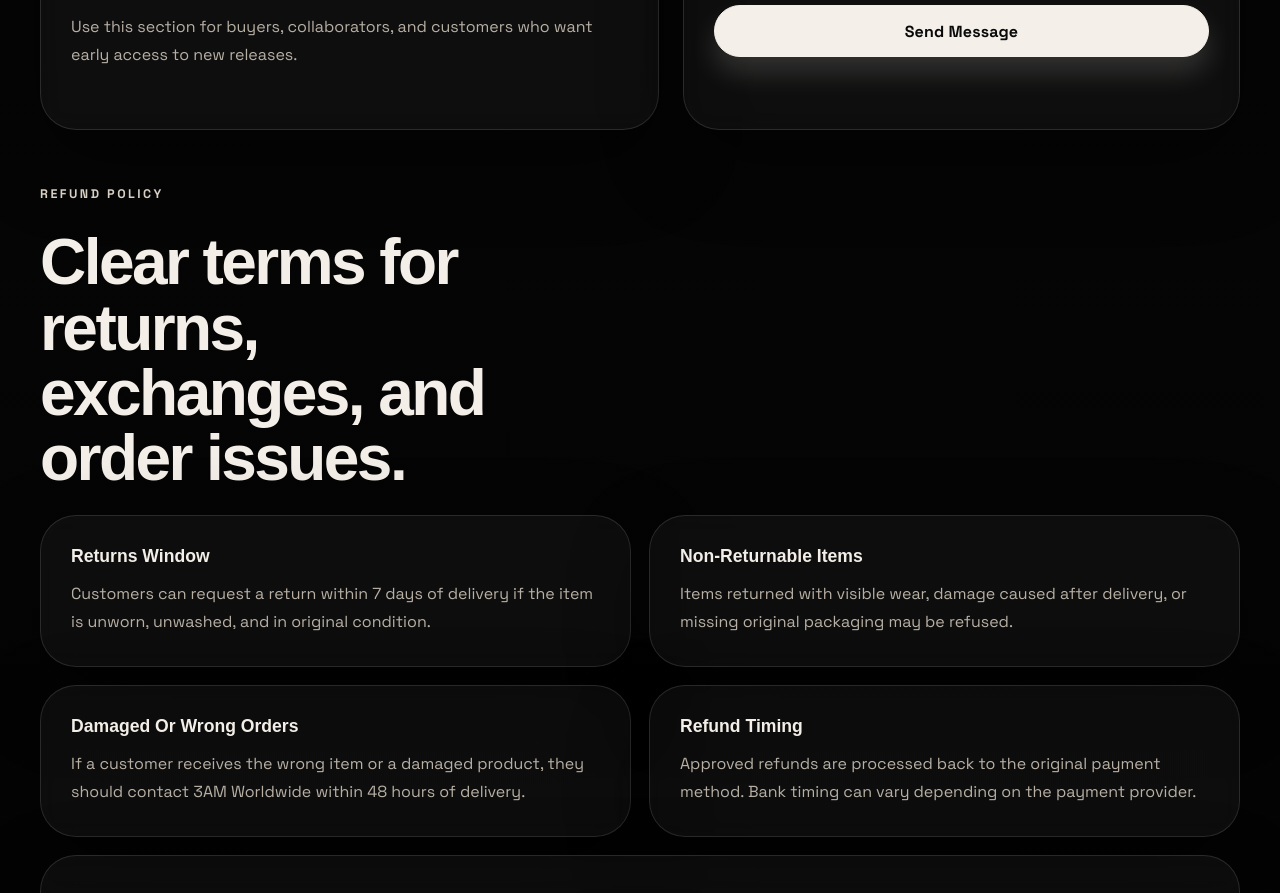
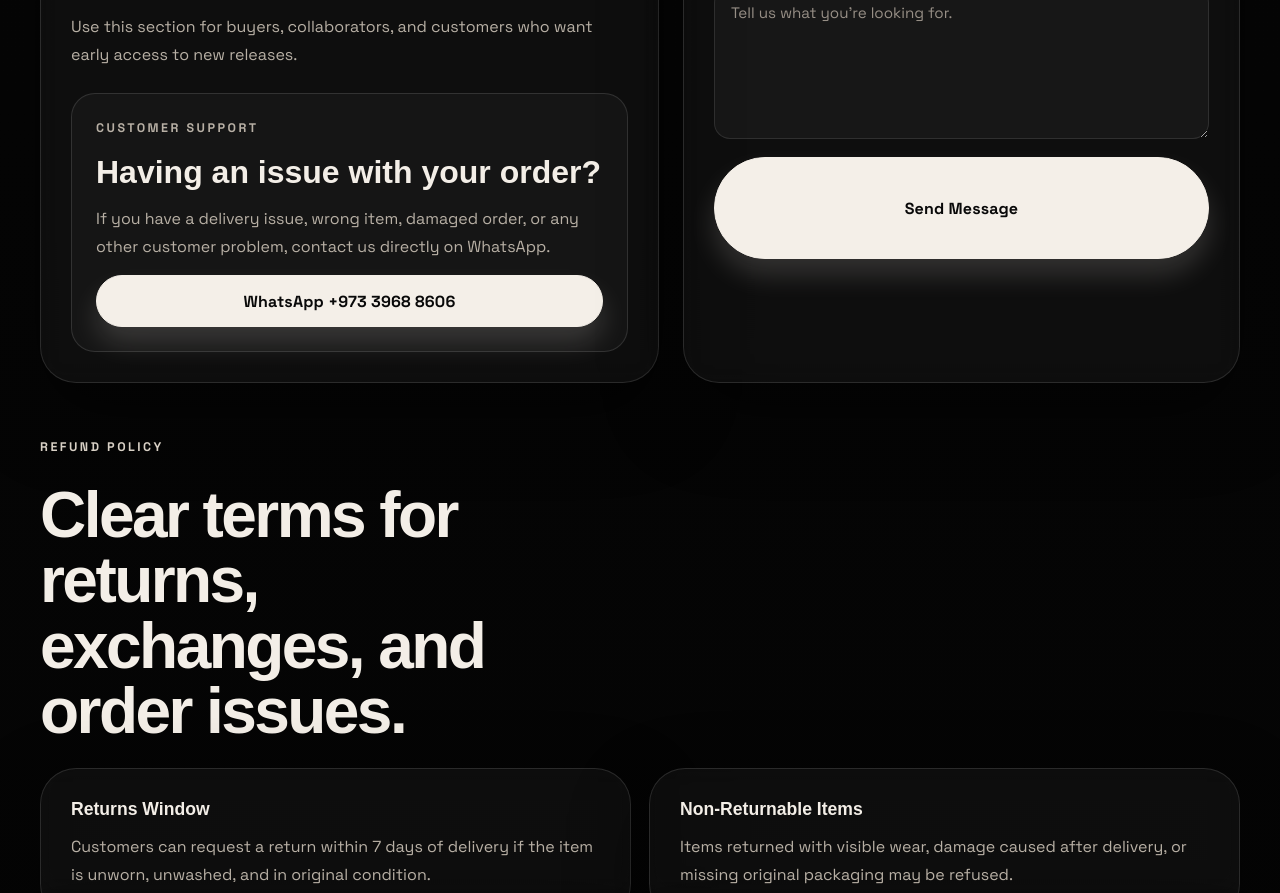
Before and after one commit to 3AMDROP/3AMDROP, a website: page index.html in a window 1280 px wide. Shown: the part 5062-5955 px from the top of the page. Drawn offline with Linux system fonts and the light colour scheme; a web font is replaced by a local one.

Commit message:
Add WhatsApp support contact section

```diff
--- a/index.html
+++ b/index.html
@@ -249,6 +249,15 @@
           <p>
             Use this section for buyers, collaborators, and customers who want early access to new releases.
           </p>
+
+          <div class="support-card">
+            <p class="eyebrow">Customer Support</p>
+            <h3>Having an issue with your order?</h3>
+            <p>
+              If you have a delivery issue, wrong item, damaged order, or any other customer problem, contact us directly on WhatsApp.
+            </p>
+            <a class="button" href="https://wa.me/97339688606?text=Hi%203AM%20Worldwide,%20I%20need%20help%20with%20my%20order." target="_blank" rel="noreferrer">WhatsApp +973 3968 8606</a>
+          </div>
         </div>
 
         <form class="contact-form reveal" id="contact-form">
--- a/styles.css
+++ b/styles.css
@@ -1329,6 +1329,27 @@ select {
 .contact-copy,
 .contact-form {
   min-height: 100%;
+}
+
+.support-card {
+  display: grid;
+  gap: 14px;
+  margin-top: 24px;
+  padding: 24px;
+  border: 1px solid var(--line);
+  border-radius: 24px;
+  background: rgba(255, 255, 255, 0.03);
+}
+
+.support-card h3 {
+  margin: 0;
+  font-family: "Unbounded", sans-serif;
+  font-size: clamp(1.4rem, 2.5vw, 2rem);
+  line-height: 1.15;
+}
+
+.support-card p {
+  margin: 0;
 }
 
 .policy-grid {
```
